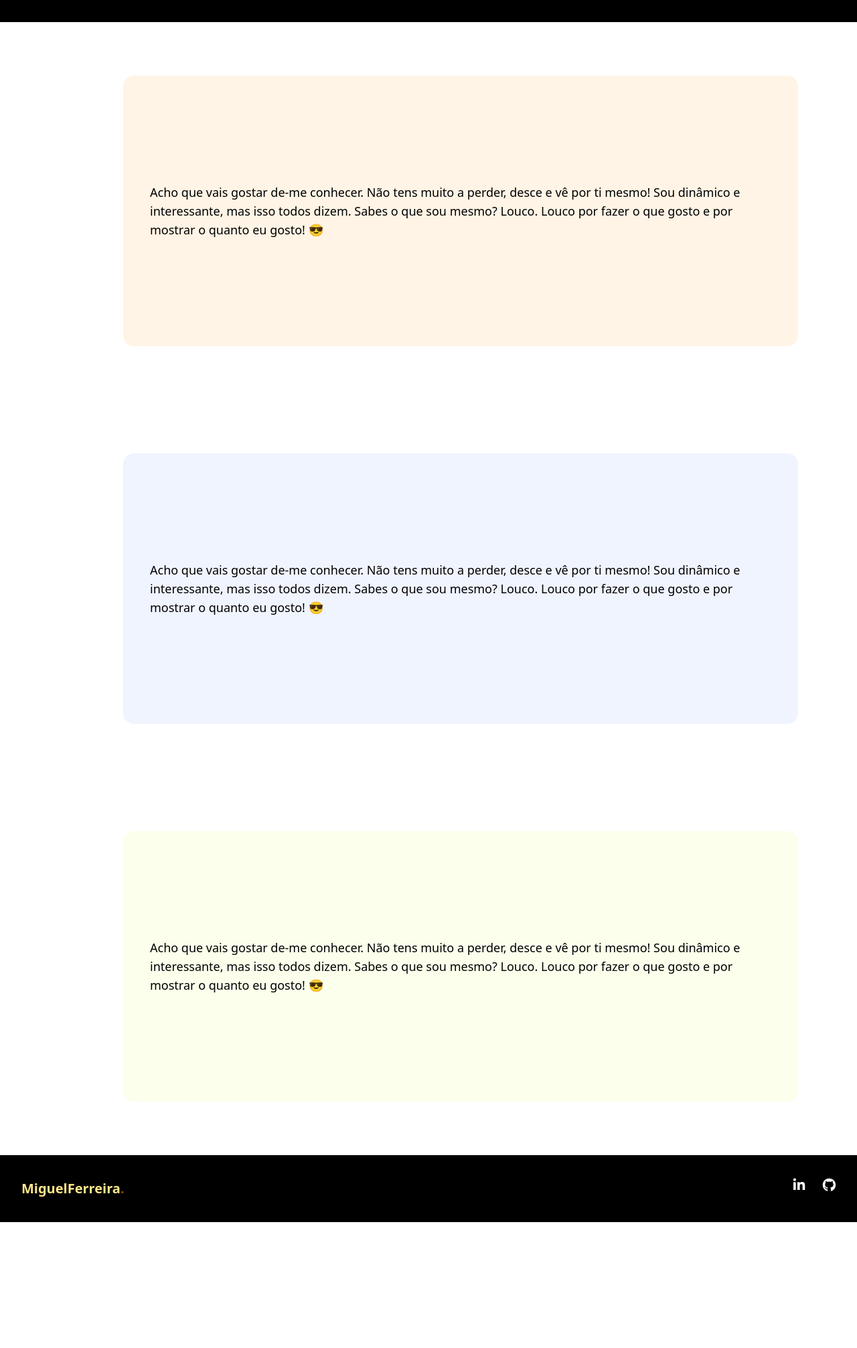
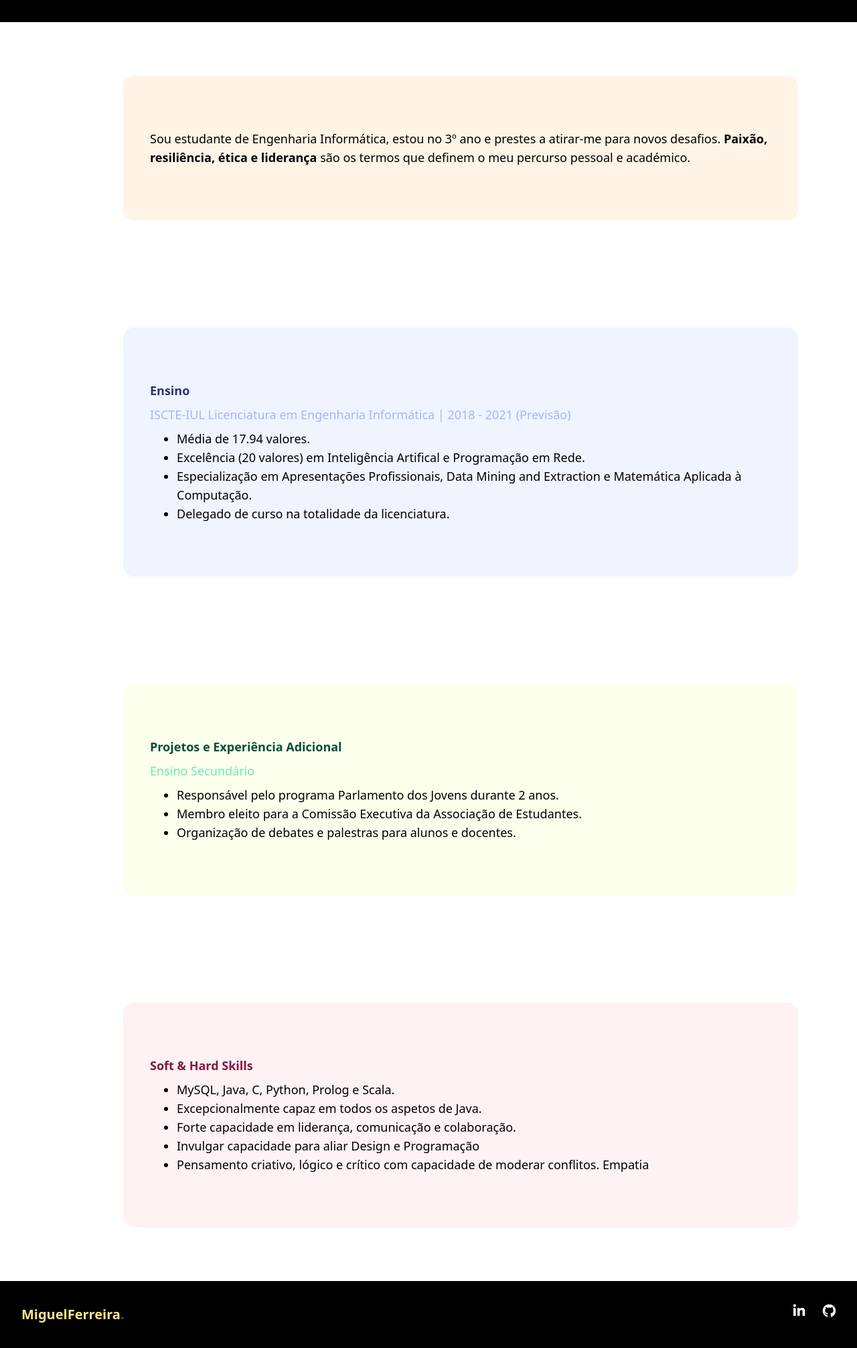
Before and after one commit to miguel-arrf/PersonalWebsite, a Django app: page / in a window 1280 px wide. Shown: the part 473-2486 px from the top of the page at 67% size. Before the commit the page ends 2298 px from the top, so only its background shows below. Run offline with Django 3.2, Linux system fonts and the light colour scheme; style sheets or scripts are compiled from the project's sources; some libraries are stand-ins or nearby versions.

Commit message:
Added favicon and new sections

```diff
--- a/main/templates/base.html
+++ b/main/templates/base.html
@@ -6,12 +6,17 @@
 		<meta charset="UTF-8">
 		<meta name="viewport" content="width=device-width, initial-scale=1.0">
 		<meta http-equiv="X-UA-Compatible" content="ie=edge">
-		<title>Tailwind CSS Skeleton</title>
+		<title>Miguel Ferreira</title>
 		<meta name="description" content="Know me better :)">
 		<meta name="keywords" content="">
 		<meta name="author" content="Miguel Ferreira">
 
 		<link rel="stylesheet" href="{% static 'css/styles.css' %}">
+
+        <link rel="apple-touch-icon" sizes="180x180" href="{% static 'favicon/apple-touch-icon.png' %}">
+        <link rel="icon" type="image/png" sizes="32x32" href="{% static 'favicon/favicon-32x32.png' %}">
+        <link rel="icon" type="image/png" sizes="16x16" href="{% static 'favicon/favicon-16x16.png' %}">
+        <link rel="manifest" href="{% static 'favicon/site.webmanifest' %}">
 	</head>
 
 	<!--<body>
--- a/main/templates/main.html
+++ b/main/templates/main.html
@@ -222,12 +222,47 @@
             <!-- hero wrapper -->
             <div class="grid grid-cols-1 md:grid-cols-12 sm:gap-8 md:gap-8 lg:gap-10 xl:gap-28 items-center">
                 <!-- hero text -->
-                <div class="transition col-start-2 col-span-10 rounded-2xl px-10 py-40" style="background: #FFF4E5">
-                    <p class="text-base font-thin text-black sm:text-lg mx-auto">
-                        Acho que vais gostar de-me conhecer. Não tens muito a perder, desce e vê por ti mesmo! Sou
-                        dinâmico e interessante, mas isso todos dizem. Sabes o que sou mesmo? Louco. Louco por fazer o
-                        que gosto e por mostrar o quanto eu gosto! 😎
+                <div class="transition col-start-2 col-span-10 rounded-2xl px-10 py-20" style="background: #FFF4E5">
+                    <p class="text-base font-light text-black sm:text-lg mx-auto">
+                        Sou estudante de Engenharia Informática, estou no 3º ano e prestes a atirar-me para novos desafios.
+                        <span class="font-bold">
+                            Paixão, resiliência, ética e liderança
+                        </span>
+                        são os termos que definem o meu percurso pessoal e académico.
                     </p>
+
+
+                </div>
+
+            </div>
+        </div>
+    </div>
+
+
+
+
+
+    <div class="relative bg-white overflow-hidden p-10 pt-10 md:pt-10 lg:pt-20 lg:pb-20 md:pb-14">
+        <div class="container sm:px-8 mx-auto">
+            <!-- hero wrapper -->
+            <div class="grid grid-cols-1 md:grid-cols-12 sm:gap-8 md:gap-8 lg:gap-10 xl:gap-28 items-center">
+                <!-- hero text -->
+                <div class="col-start-2 col-span-10 rounded-2xl px-10 py-20" style="background: #F0F4FF">
+                    <p class="text-base font-bold text-indigo-900 sm:text-lg mx-auto">
+                        Ensino
+                    </p>
+                    <p class="pt-2 text-base font-light text-indigo-300 sm:text-lg mx-auto">
+                        ISCTE-IUL
+                        Licenciatura em Engenharia Informática | 2018 - 2021 (Previsão)
+                    </p>
+
+                    <ul class="pl-10 pt-2 list-disc text-base font-light text-black sm:text-lg mx-auto">
+                      <li>Média de 17.94 valores.</li>
+                        <li>Excelência (20 valores) em Inteligência Artifical e Programação em Rede.</li>
+                        <li>Especialização em Apresentações Profissionais, Data Mining and Extraction e Matemática Aplicada à Computação.</li>
+                        <li>Delegado de curso na totalidade da licenciatura.</li>
+                    </ul>
+
                 </div>
 
             </div>
@@ -240,12 +275,20 @@
             <!-- hero wrapper -->
             <div class="grid grid-cols-1 md:grid-cols-12 sm:gap-8 md:gap-8 lg:gap-10 xl:gap-28 items-center">
                 <!-- hero text -->
-                <div class="col-start-2 col-span-10 rounded-2xl px-10 py-40" style="background: #F0F4FF">
-                    <p class="text-base font-thin text-black sm:text-lg mx-auto">
-                        Acho que vais gostar de-me conhecer. Não tens muito a perder, desce e vê por ti mesmo! Sou
-                        dinâmico e interessante, mas isso todos dizem. Sabes o que sou mesmo? Louco. Louco por fazer o
-                        que gosto e por mostrar o quanto eu gosto! 😎
+                <div class="col-start-2 col-span-10 rounded-2xl px-10 py-20" style="background: #FBFFEB">
+                    <p class="text-base font-bold text-green-900 sm:text-lg mx-auto">
+                        Projetos e Experiência Adicional
                     </p>
+                    <p class="pt-2 text-base font-light text-green-300 sm:text-lg mx-auto">
+                        Ensino Secundário
+                    </p>
+
+                    <ul class="pl-10 pt-2 list-disc text-base font-light text-black sm:text-lg mx-auto">
+                      <li>Responsável pelo programa Parlamento dos Jovens durante 2 anos.</li>
+                        <li>Membro eleito para a Comissão Executiva da Associação de Estudantes.</li>
+                        <li>Organização de debates e palestras para alunos e docentes.</li>
+                    </ul>
+
                 </div>
 
             </div>
@@ -258,17 +301,25 @@
             <!-- hero wrapper -->
             <div class="grid grid-cols-1 md:grid-cols-12 sm:gap-8 md:gap-8 lg:gap-10 xl:gap-28 items-center">
                 <!-- hero text -->
-                <div class="col-start-2 col-span-10 rounded-2xl px-10 py-40" style="background: #FBFFEB">
-                    <p class="text-base font-thin text-black sm:text-lg mx-auto">
-                        Acho que vais gostar de-me conhecer. Não tens muito a perder, desce e vê por ti mesmo! Sou
-                        dinâmico e interessante, mas isso todos dizem. Sabes o que sou mesmo? Louco. Louco por fazer o
-                        que gosto e por mostrar o quanto eu gosto! 😎
+                <div class="col-start-2 col-span-10 rounded-2xl px-10 py-20" style="background: #fff2f2">
+                    <p class="text-base font-bold text-pink-900 sm:text-lg mx-auto">
+                        Soft & Hard Skills
                     </p>
+
+                    <ul class="pl-10 pt-2 list-disc text-base font-light text-black sm:text-lg mx-auto">
+                      <li>MySQL, Java, C, Python, Prolog e Scala.</li>
+                        <li>Excepcionalmente capaz em todos os aspetos de Java.</li>
+                        <li>Forte capacidade em liderança, comunicação e colaboração.</li>
+                        <li>Invulgar capacidade para aliar Design e Programação</li>
+                        <li>Pensamento criativo, lógico e crítico com capacidade de moderar conflitos. Empatia</li>
+                    </ul>
+
                 </div>
 
             </div>
         </div>
     </div>
+
 
 
 
--- a/personalWebsite/settings.py
+++ b/personalWebsite/settings.py
@@ -56,6 +56,7 @@ MIDDLEWARE = [
 
 SECURE_PROXY_SSL_HEADER = ('HTTP_X_FORWARDED_PROTO', 'https')
 SECURE_SSL_REDIRECT = True
+# SECURE_SSL_REDIRECT = False
 
 ROOT_URLCONF = 'personalWebsite.urls'
 
```
Also changed, not shown: main/static/favicon/android-chrome-192x192.png (added), main/static/favicon/android-chrome-512x512.png (added), main/static/favicon/apple-touch-icon.png (added), main/static/favicon/favicon-16x16.png (added), main/static/favicon/favicon-32x32.png (added), main/static/favicon/favicon.ico (added), main/static/favicon/site.webmanifest (added).
